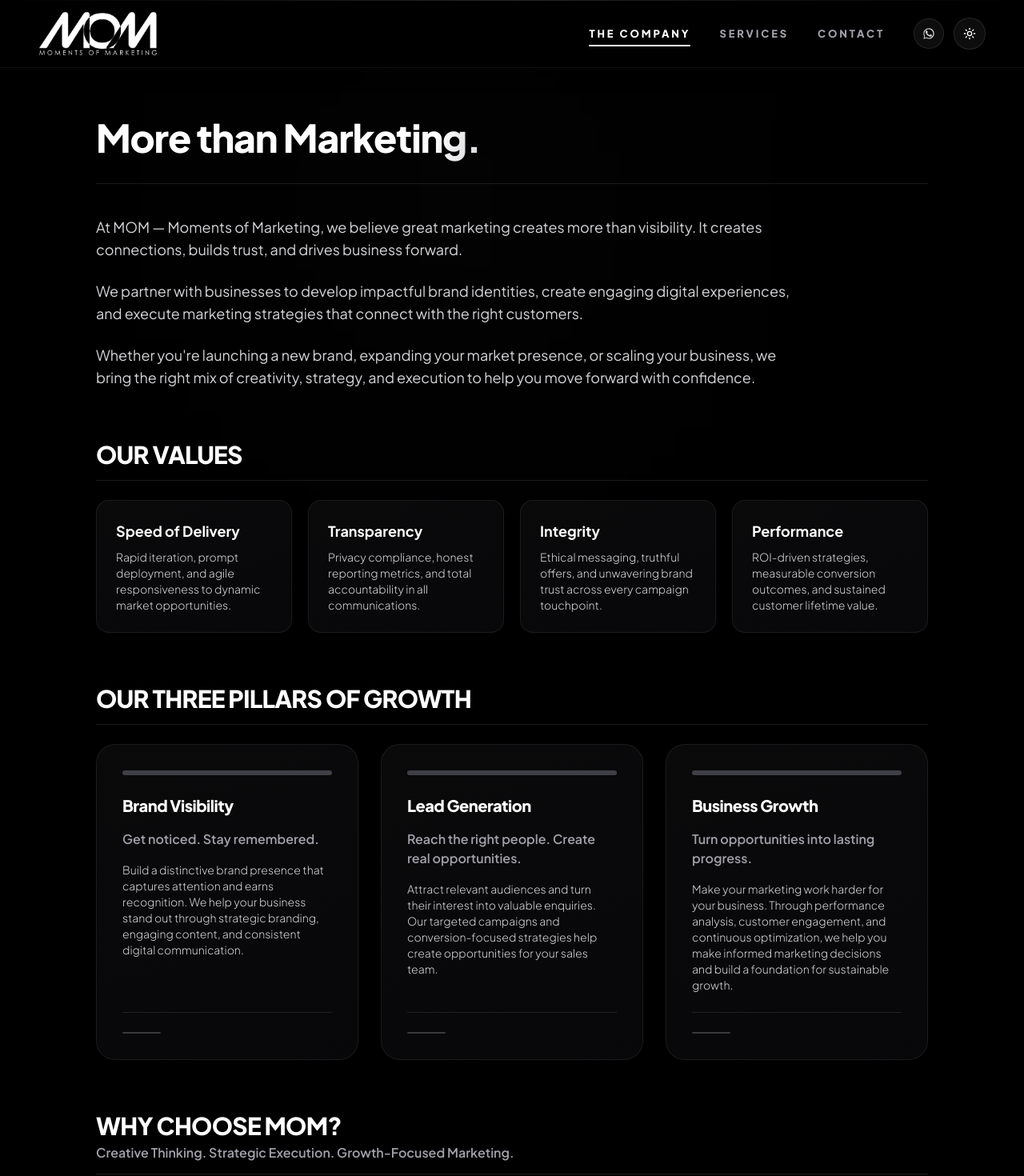
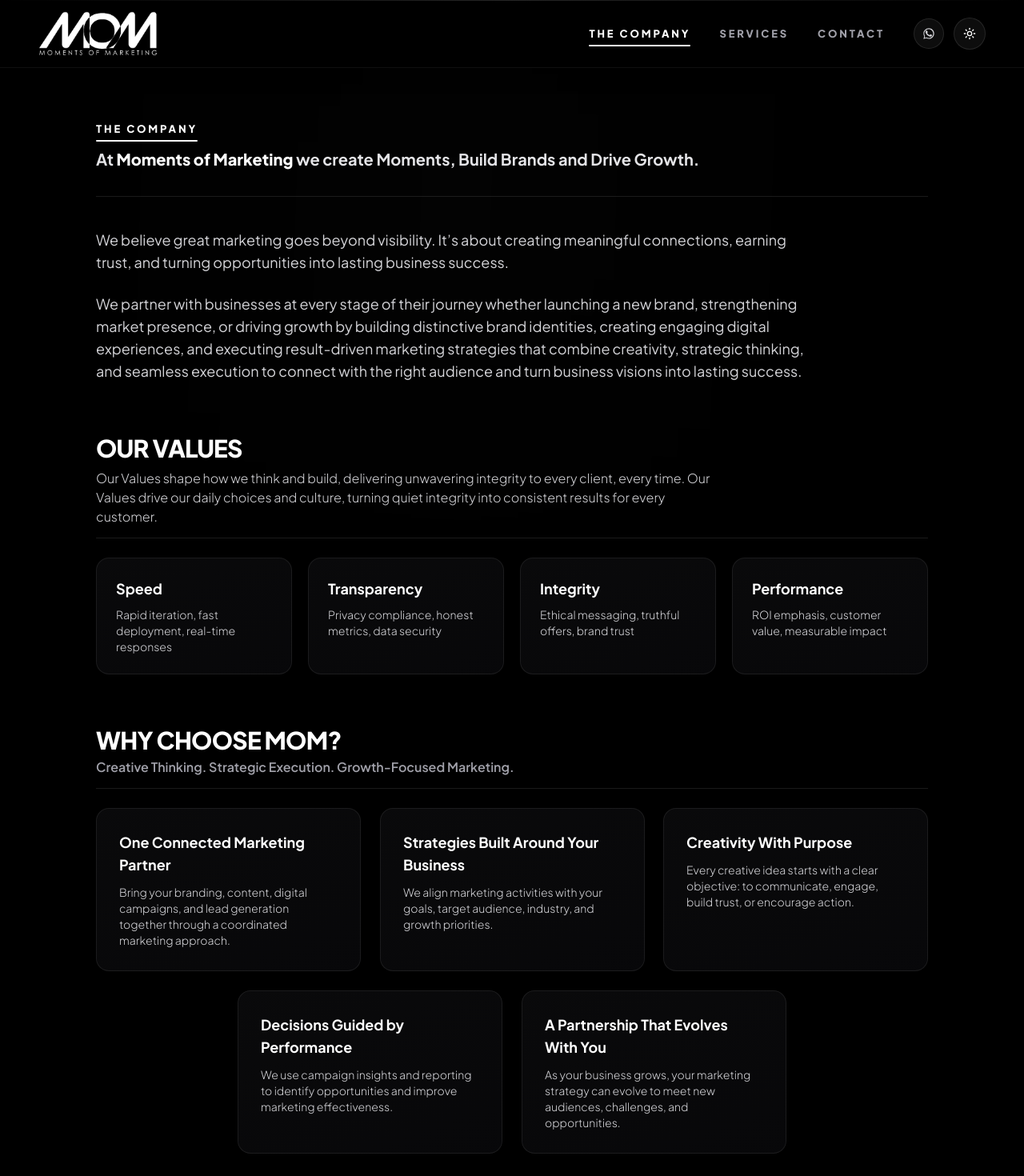
Before and after one commit to moreofmusic/mom, a Next.js app in the folder frontend/: page /about in a window 1280 px wide. Shown: the top 1470 px of the page at 80% size. Built offline with nearby package versions, Linux system fonts and the light colour scheme; a web font is replaced by a local one.

Commit message:
feat: add about and contact pages along with related components

```diff
--- a/frontend/src/app/about/page.tsx
+++ b/frontend/src/app/about/page.tsx
@@ -31,45 +31,24 @@ export default function AboutPage() {
 
   const values = [
     {
-      name: 'Speed of Delivery',
+      name: 'Speed',
       icon: Clock,
-      desc: 'Rapid iteration, prompt deployment, and agile responsiveness to dynamic market opportunities.',
+      desc: 'Rapid iteration, fast deployment, real-time responses',
     },
     {
       name: 'Transparency',
       icon: Lock,
-      desc: 'Privacy compliance, honest reporting metrics, and total accountability in all communications.',
+      desc: 'Privacy compliance, honest metrics, data security',
     },
     {
       name: 'Integrity',
       icon: Shield,
-      desc: 'Ethical messaging, truthful offers, and unwavering brand trust across every campaign touchpoint.',
+      desc: 'Ethical messaging, truthful offers, brand trust',
     },
     {
       name: 'Performance',
       icon: TrendingUp,
-      desc: 'ROI-driven strategies, measurable conversion outcomes, and sustained customer lifetime value.',
-    },
-  ];
-
-  const pillars = [
-    {
-      title: 'Brand Visibility',
-      tagline: 'Get noticed. Stay remembered.',
-      description:
-        'Build a distinctive brand presence that captures attention and earns recognition. We help your business stand out through strategic branding, engaging content, and consistent digital communication.',
-    },
-    {
-      title: 'Lead Generation',
-      tagline: 'Reach the right people. Create real opportunities.',
-      description:
-        'Attract relevant audiences and turn their interest into valuable enquiries. Our targeted campaigns and conversion-focused strategies help create opportunities for your sales team.',
-    },
-    {
-      title: 'Business Growth',
-      tagline: 'Turn opportunities into lasting progress.',
-      description:
-        'Make your marketing work harder for your business. Through performance analysis, customer engagement, and continuous optimization, we help you make informed marketing decisions and build a foundation for sustainable growth.',
+      desc: 'ROI emphasis, customer value, measurable impact',
     },
   ];
 
@@ -137,39 +116,45 @@ export default function AboutPage() {
 
           <div className="space-y-12 sm:space-y-16">
 
-            {/* ---------------- HERO / MORE THAN MARKETING SECTION ---------------- */}
+            {/* ---------------- HERO / THE COMPANY SECTION ---------------- */}
             <section className="relative apple-reveal">
               {/* Subtle Ambient Glow - Apple Ambient Atmosphere */}
               <div className="absolute -top-6 left-1/4 w-80 h-80 bg-white/[0.04] dark:bg-white/[0.05] blur-[120px] pointer-events-none animate-apple-ambient" />
 
               {/* Standard Hero Section Header */}
-              <div className="border-b border-zinc-200 dark:border-white/10 pb-6 sm:pb-8 mb-8 sm:mb-10">
-                {/* Main Headline - Sentence Case with exact capital M in Marketing */}
-                <h1 className="page-hero-title text-2xl sm:text-3xl md:text-4xl lg:text-5xl font-black font-display text-zinc-950 dark:text-white normal-case tracking-tight leading-[1.2] pb-1">
-                  More than Marketing.
-                </h1>
+              <div className="border-b border-zinc-200 dark:border-white/10 pb-6 sm:pb-8 mb-8 sm:mb-10 space-y-3">
+                <div>
+                  <h1 className="relative inline-block py-1 text-xs sm:text-[13px] font-extrabold tracking-[0.22em] uppercase text-zinc-950 dark:text-white">
+                    THE COMPANY
+                    <span className="absolute -bottom-1 left-0 right-0 h-[2px] bg-zinc-950 dark:bg-white rounded-full" />
+                  </h1>
+                </div>
+
+                <p className="text-base sm:text-lg md:text-xl font-bold dark:text-zinc-200 text-zinc-800 font-display">
+                  At <span className="font-extrabold text-zinc-950 dark:text-white">Moments of Marketing</span> we create Moments, Build Brands and Drive Growth.
+                </p>
               </div>
 
-              {/* Three Core Paragraphs in Clean Editorial Paragraph Mode (One Below Another) */}
+              {/* Exact Core Paragraphs from Image 1 */}
               <div className="space-y-6 max-w-4xl text-sm sm:text-base md:text-lg dark:text-zinc-300 text-zinc-700 font-normal leading-relaxed">
                 <p>
-                  At MOM &mdash; Moments of Marketing, we believe great marketing creates more than visibility. It creates connections, builds trust, and drives business forward.
+                  We believe great marketing goes beyond visibility. It’s about creating meaningful connections, earning trust, and turning opportunities into lasting business success.
                 </p>
                 <p>
-                  We partner with businesses to develop impactful brand identities, create engaging digital experiences, and execute marketing strategies that connect with the right customers.
-                </p>
-                <p>
-                  Whether you&apos;re launching a new brand, expanding your market presence, or scaling your business, we bring the right mix of creativity, strategy, and execution to help you move forward with confidence.
+                  We partner with businesses at every stage of their journey whether launching a new brand, strengthening market presence, or driving growth by building distinctive brand identities, creating engaging digital experiences, and executing result-driven marketing strategies that combine creativity, strategic thinking, and seamless execution to connect with the right audience and turn business visions into lasting success.
                 </p>
               </div>
             </section>
 
             {/* ---------------- OUR VALUES ---------------- */}
             <section className="space-y-5">
-              <div className="border-b border-zinc-200 dark:border-white/10 pb-3.5 mb-6 apple-reveal">
+              <div className="border-b border-zinc-200 dark:border-white/10 pb-3.5 mb-6 space-y-2 apple-reveal">
                 <h2 className="section-title text-xl sm:text-2xl md:text-3xl font-black font-display uppercase tracking-tight text-zinc-950 dark:text-white">
                   OUR VALUES
                 </h2>
+                <p className="text-xs sm:text-sm md:text-base text-zinc-600 dark:text-zinc-300 font-light leading-relaxed max-w-3xl">
+                  Our Values shape how we think and build, delivering unwavering integrity to every client, every time. Our Values drive our daily choices and culture, turning quiet integrity into consistent results for every customer.
+                </p>
               </div>
 
               <div className="grid grid-cols-1 sm:grid-cols-2 lg:grid-cols-4 gap-4 sm:gap-5">
@@ -194,55 +179,6 @@ export default function AboutPage() {
                         <p className="text-xs sm:text-sm text-zinc-600 dark:text-zinc-300 font-light leading-relaxed">
                           {v.desc}
                         </p>
-                      </div>
-                    </div>
-                  );
-                })}
-              </div>
-            </section>
-
-            {/* ---------------- 3. OUR THREE PILLARS OF GROWTH ---------------- */}
-            <section className="space-y-6">
-              <div className="border-b border-zinc-200 dark:border-white/10 pb-3.5 mb-6 apple-reveal">
-                <h2 className="section-title text-xl sm:text-2xl md:text-3xl font-black font-display uppercase tracking-tight text-zinc-950 dark:text-white">
-                  OUR THREE PILLARS OF GROWTH
-                </h2>
-              </div>
-
-              {/* Subtle Architectural Pillar Design */}
-              <div className="grid grid-cols-1 md:grid-cols-3 gap-6 sm:gap-7">
-                {pillars.map((p, i) => {
-                  const delayClass = i === 0 ? 'apple-delay-100' : i === 1 ? 'apple-delay-200' : 'apple-delay-300';
-                  return (
-                    <div
-                      key={p.title}
-                      className={`pro-card apple-card-hover apple-shimmer-beam apple-reveal ${delayClass} relative p-7 sm:p-8 rounded-3xl border border-zinc-200 dark:border-white/10 shadow-sm flex flex-col justify-between group overflow-hidden`}
-                    >
-                      <div>
-                        {/* Architectural Pillar Crown / Capital Beam */}
-                        <div className="h-1.5 w-full bg-zinc-300 dark:bg-zinc-700 rounded-full mb-6 group-hover:scale-x-105 transition-transform duration-500 origin-left" />
-
-                        <div className="space-y-4">
-                          {/* Pillar Title in Bold Title Case */}
-                          <h3 className="text-lg sm:text-xl font-black font-display capitalize tracking-tight text-zinc-950 dark:text-white group-hover:text-zinc-600 dark:group-hover:text-zinc-200 transition-colors">
-                            {p.title}
-                          </h3>
-
-                          {/* Tagline */}
-                          <p className="text-sm sm:text-base font-semibold text-zinc-500 dark:text-zinc-400 font-sans leading-snug">
-                            {p.tagline}
-                          </p>
-
-                          {/* Description */}
-                          <p className="text-xs sm:text-sm text-zinc-600 dark:text-zinc-300 font-light leading-relaxed">
-                            {p.description}
-                          </p>
-                        </div>
-                      </div>
-
-                      {/* Architectural Pillar Foundation / Base Pedestal */}
-                      <div className="pt-6 mt-6 border-t border-zinc-200/80 dark:border-white/10 flex items-center justify-between">
-                        <div className="h-[2px] w-12 bg-zinc-300 dark:bg-white/20 rounded-full group-hover:w-full group-hover:bg-zinc-400 dark:group-hover:bg-zinc-500 transition-all duration-500" />
                       </div>
                     </div>
                   );
@@ -355,6 +291,13 @@ export default function AboutPage() {
               </div>
             </section>
 
+            {/* ---------------- 5. CLOSING BRAND TAGLINE ---------------- */}
+            <div className="pt-6 sm:pt-10 pb-4 text-center apple-reveal">
+              <p className="text-base sm:text-lg md:text-xl font-bold font-display dark:text-zinc-200 text-zinc-800 tracking-tight">
+                Creating Moments. Building Brands. Driving Growth.
+              </p>
+            </div>
+
           </div>
 
         </div>
--- a/frontend/src/app/contact/layout.tsx
+++ b/frontend/src/app/contact/layout.tsx
@@ -3,14 +3,14 @@ import type { Metadata } from 'next';
 export const metadata: Metadata = {
   title: "Contact | Moments of Marketing (MOM) — Let's Make Your Next Moment Count",
   description:
-    'Contact Moments of Marketing for B2B inquiries or direct consumer brand growth. Reach us on WhatsApp at +91 9226042236 or contact@momagency.com.',
+    'Ready to boost visibility, drive qualified enquiries, or sharpen your digital presence? MOM is here to help you move forward with clarity. Reach us on WhatsApp at +91 9226042236 or contact@momagency.com.',
   alternates: {
     canonical: 'https://momagency.com/contact',
   },
   openGraph: {
     title: "Contact | Moments of Marketing (MOM) — Let's Make Your Next Moment Count",
     description:
-      'Contact Moments of Marketing for B2B inquiries or direct consumer brand growth. Reach us on WhatsApp at +91 9226042236 or contact@momagency.com.',
+      'Ready to boost visibility, drive qualified enquiries, or sharpen your digital presence? MOM is here to help you move forward with clarity. Reach us on WhatsApp at +91 9226042236 or contact@momagency.com.',
     url: 'https://momagency.com/contact',
     siteName: 'Moments of Marketing (MOM)',
     images: [
--- a/frontend/src/app/contact/page.tsx
+++ b/frontend/src/app/contact/page.tsx
@@ -118,12 +118,12 @@ export default function ContactPage() {
                 </h1>
               </div>
 
-              <p className="text-base sm:text-lg md:text-xl font-bold dark:text-zinc-200 text-zinc-800 font-display apple-reveal apple-delay-100">
-                Let&apos;s Make Your Next Moment Count.
+              <p className="text-base sm:text-lg md:text-xl font-bold dark:text-zinc-200 text-zinc-800 font-display apple-reveal apple-delay-100 uppercase tracking-tight">
+                LET&apos;S MAKE YOUR NEXT MOMENT COUNT.
               </p>
 
               <p className="text-xs sm:text-sm md:text-base text-zinc-600 dark:text-zinc-300 font-light leading-relaxed max-w-3xl apple-reveal apple-delay-200">
-                Whether you want to increase visibility, generate quality enquiries, or create a more effective digital presence, MOM is ready to help you take the next step.
+                Ready to boost visibility, drive qualified enquiries, or sharpen your digital presence? MOM is here to help you move forward with clarity.
               </p>
             </div>
 
--- a/frontend/src/components/ContactSection.tsx
+++ b/frontend/src/components/ContactSection.tsx
@@ -128,7 +128,7 @@ export default function ContactSection({ preselectedService }: ContactSectionPro
           </p>
 
           <p className="text-sm sm:text-base dark:text-zinc-400 text-zinc-600 font-light leading-relaxed max-w-2xl pt-1">
-            Whether you want to increase visibility, generate quality enquiries, or create an effective digital presence, MOM is ready to help you take the next step.
+            Ready to boost visibility, drive qualified enquiries, or sharpen your digital presence? MOM is here to help you move forward with clarity.
           </p>
         </div>
 
--- a/frontend/src/components/MomentsOfMarketingLanding.tsx
+++ b/frontend/src/components/MomentsOfMarketingLanding.tsx
@@ -615,12 +615,12 @@ export default function MomentsOfMarketingLanding({
               </h1>
             </div>
 
-            <p className="text-base sm:text-lg md:text-xl font-bold dark:text-zinc-200 text-zinc-800 font-display">
-              Let&apos;s Make Your Next Moment Count.
+            <p className="text-base sm:text-lg md:text-xl font-bold dark:text-zinc-200 text-zinc-800 font-display uppercase tracking-tight">
+              LET&apos;S MAKE YOUR NEXT MOMENT COUNT.
             </p>
 
             <p className="text-xs sm:text-sm md:text-base text-zinc-600 dark:text-zinc-300 font-light leading-relaxed max-w-3xl">
-              Whether you want to increase visibility, generate quality enquiries, or create a more effective digital presence, MOM is ready to help you take the next step.
+              Ready to boost visibility, drive qualified enquiries, or sharpen your digital presence? MOM is here to help you move forward with clarity.
             </p>
           </div>
 
```
